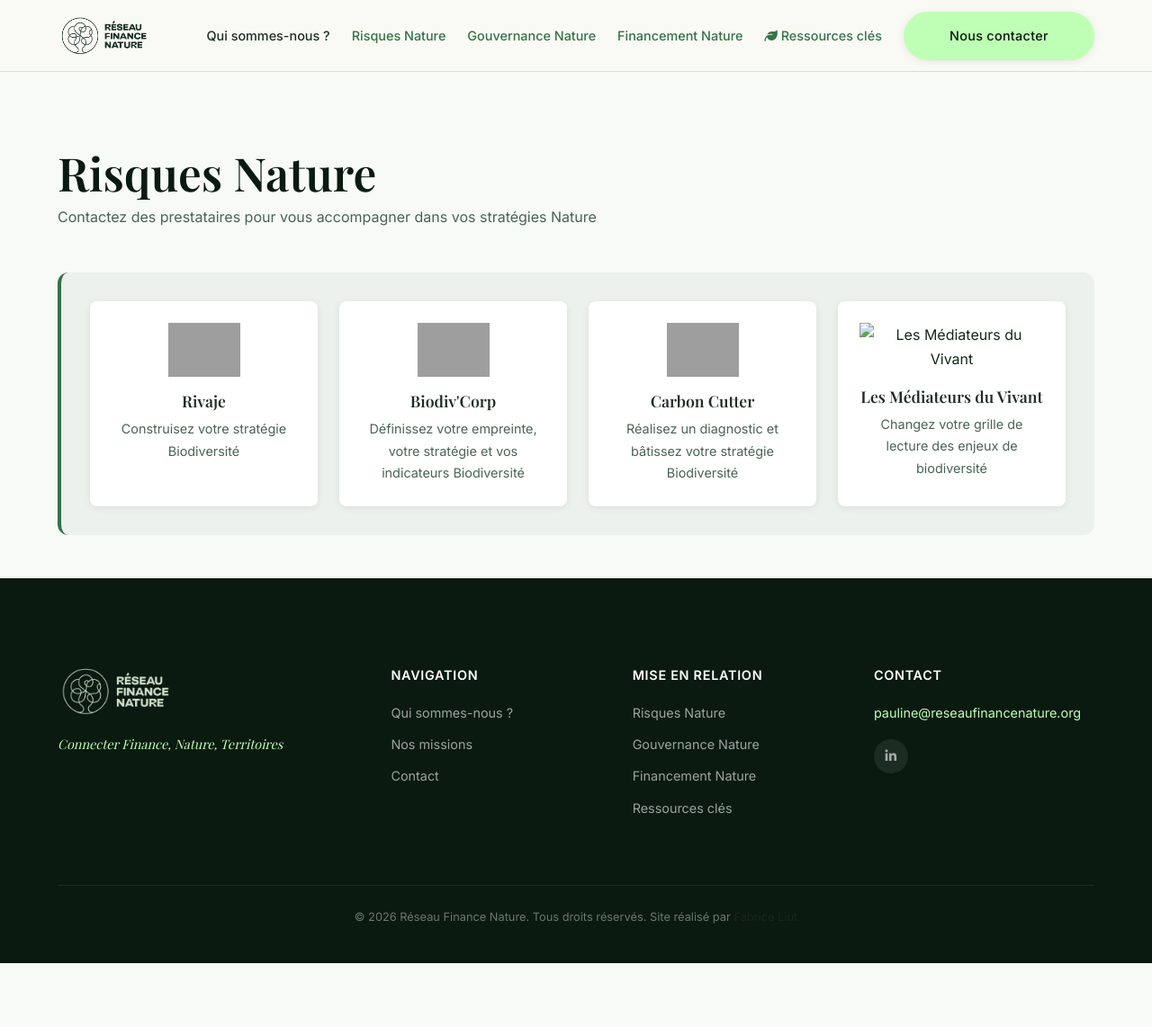
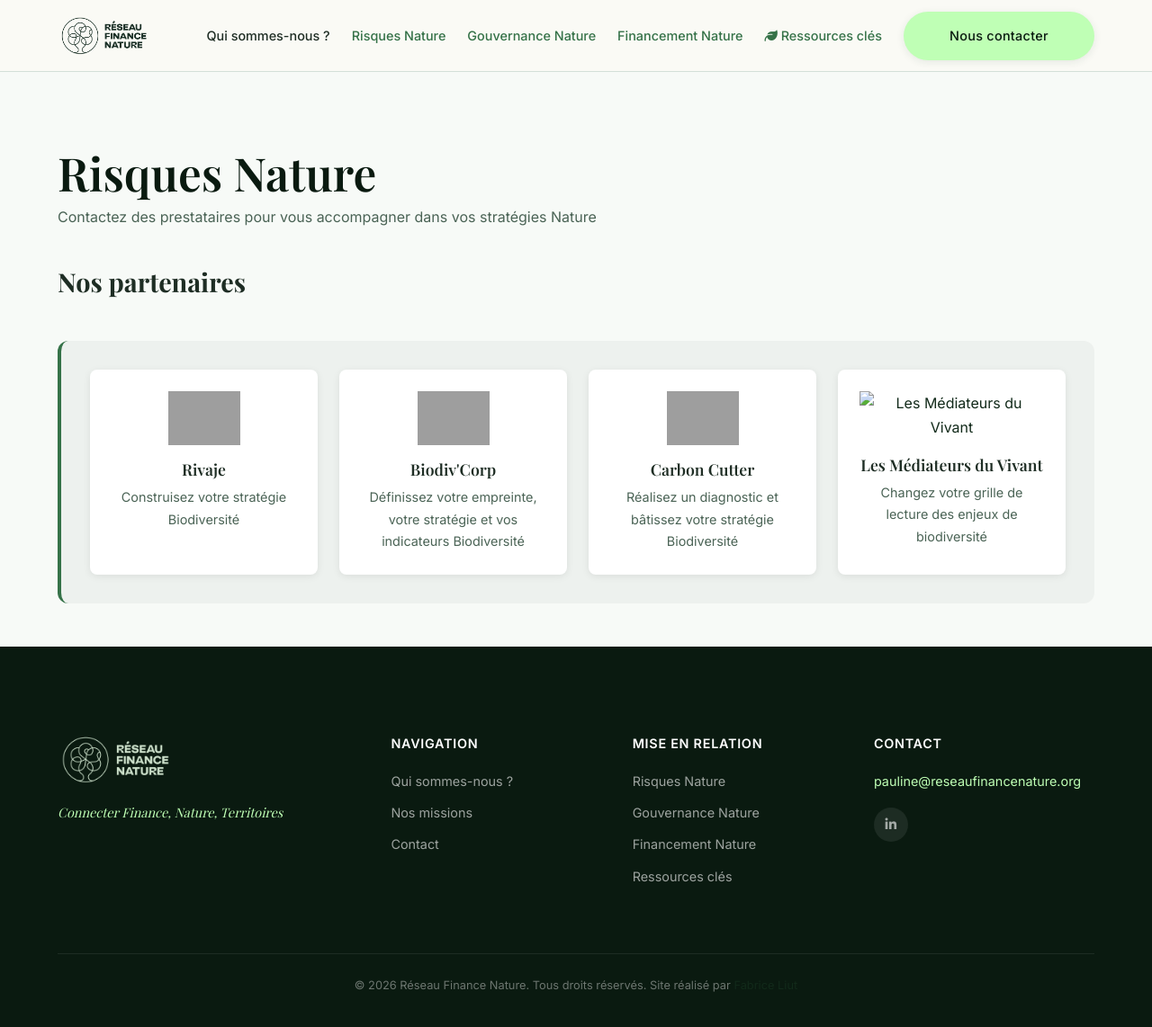
Before and after one commit to fabriceliut/reseau-finance-nature, a Jekyll site: the page built from pages/risques.html, in a window 1280 px wide and 1147 px high, cut to the strip 0-1142 px from the top of the window. Shown: the whole strip at 90% size. Built offline with Jekyll 4.4.1, drawn with Linux system fonts in a browser that asks for light colours; grey boxes are pictures that could not be loaded.

Commit message:
Ajout du titre 'Nos partenaires' avant les vignettes

```diff
--- a/pages/risques.html
+++ b/pages/risques.html
@@ -13,6 +13,8 @@
         <p style="color: var(--color-text-light); margin-top: 0.25rem;">Contactez des prestataires pour vous accompagner dans vos stratégies Nature</p>
       </div>
     </div>
+
+    <h2 style="margin: 2.5rem 0 1.5rem 0; font-size: 1.8rem; color: var(--color-text); font-weight: 700;">Nos partenaires</h2>
 
     <div class="governance-partners fade-up" style="margin: 3rem 0; padding: 2rem; background: rgba(18, 42, 26, 0.04); border-radius: 0.75rem; border-left: 4px solid var(--color-accent);">
       <div style="display: grid; grid-template-columns: repeat(auto-fit, minmax(200px, 1fr)); gap: 1.5rem;">
```
